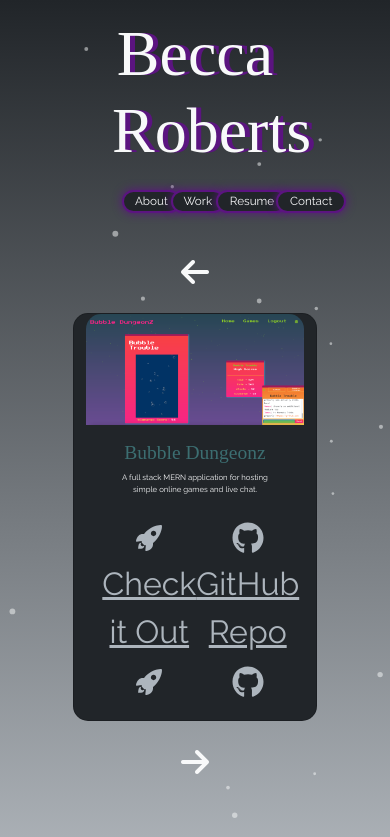
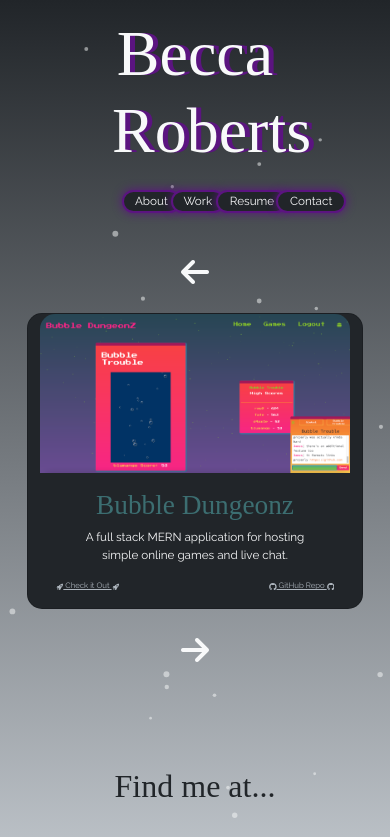
Before and after one commit to relero90/broberts-professional-portfolio, a React (Create React App) app in the folder professional-portfolio/: page /professional-portfolio-site/work in a window 390 px wide. Shown: the top 837 px of the page. Built offline with nearby package versions, Linux system fonts and the light colour scheme; the HTML template or start-up script is replaced by a standard one; a web font is replaced by a local one.

Commit message:
restyled project cards and added media query

```diff
--- a/professional-portfolio/src/pages/projects/Project.css
+++ b/professional-portfolio/src/pages/projects/Project.css
@@ -34,7 +34,7 @@
 
 .projectCard {
   background-color: var(--dark3);
-  max-width: 65%;
+  max-width: 50%;
   border-radius: 15px;
   margin: 1rem;
 }
@@ -64,12 +64,12 @@
 .title {
   font-family: "Petit Formal Script";
   color: var(--success);
-  font-size: 5vw;
+  font-size: 3vw;
 }
 
 .projectDescription {
   color: var(--light1);
-  font-size: 2vw;
+  font-size: 1.5vw;
   width: 80%;
   align-self: center;
 }
@@ -94,4 +94,16 @@
   .gallery {
     flex-direction: column;
   }
+  .projectCard {
+    max-width: 90%;
+  }
+  .title {
+    font-size: 7vw;
+  }
+  .projectDescription {
+    font-size: 3vw;
+  }
+  .projectLinks {
+    font-size: 2vw;
+  }
 }
--- a/professional-portfolio/src/pages/projects/data.js
+++ b/professional-portfolio/src/pages/projects/data.js
@@ -22,7 +22,7 @@ const projects = [
     alt: "The Kiss the Cook app features a title header and navigation bar aside. The screenshot shows the All Recipes page which includes clickable recipe cards with embedded images and titles.",
     title: "Kiss the Cook",
     description:
-      "A full stack recipe app for the blog-averse home cook featuring a MySQL database, ExpressJS server, Node, and Handlebars template engine.",
+      "A full stack recipe application for the blog-averse home cook. Featuring a MySQL database, ExpressJS server, NodeJS front end with the Handlebars template engine.",
     appLink: "https://kiss-the-cook.herokuapp.com/",
     gitHub: "https://github.com/madrodgerflynn/Kiss_The_Cook",
   },
```
